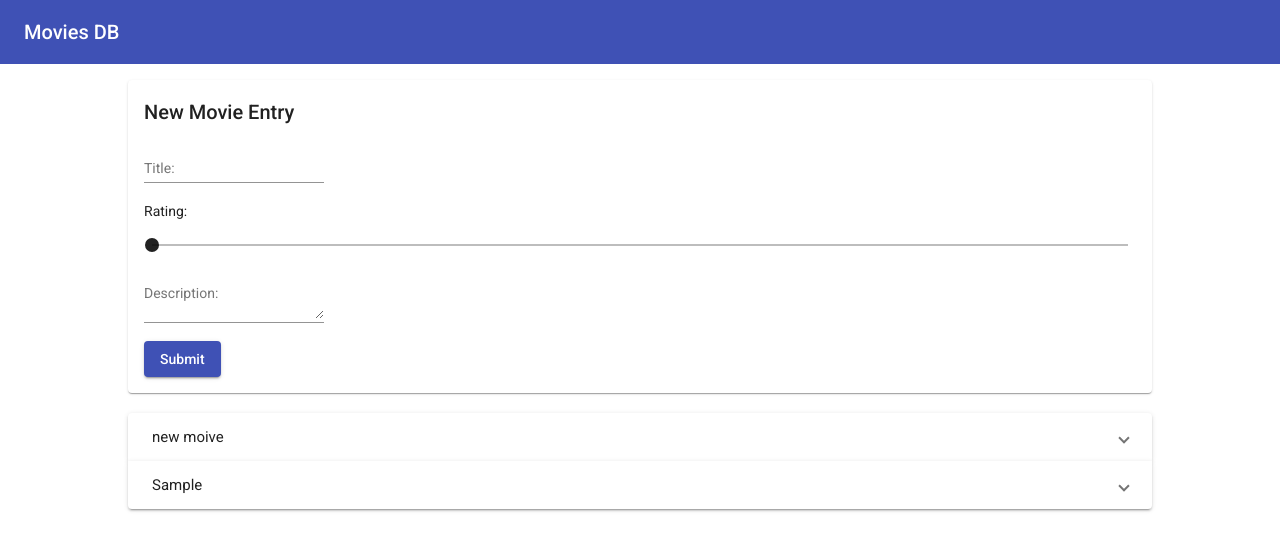
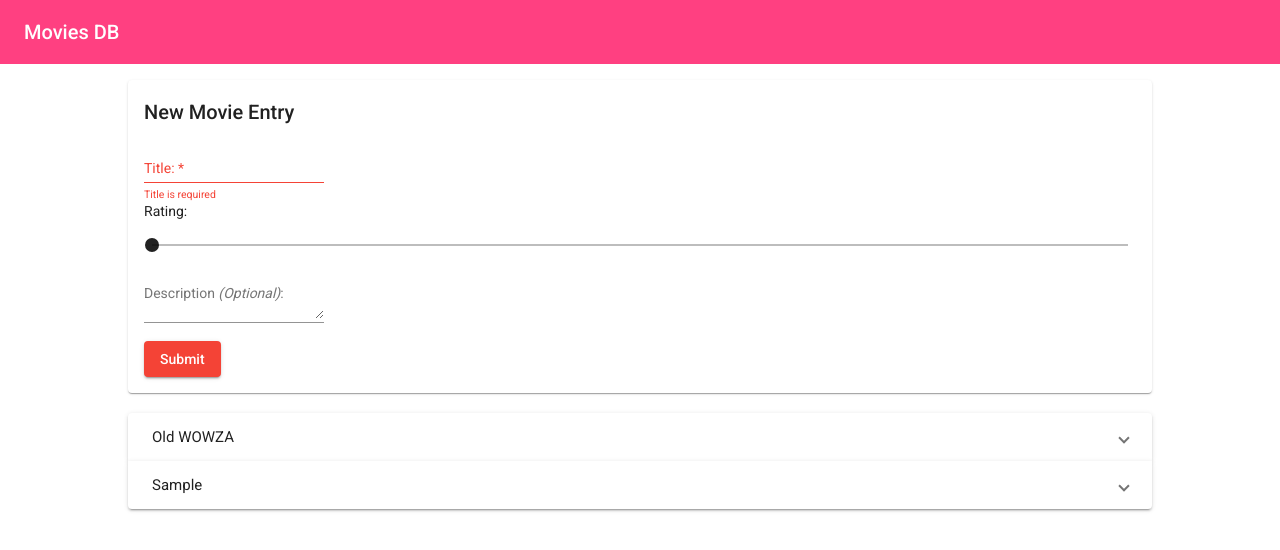
Before and after one commit to davix14/movies-app, an Angular app: page / in a window 1280 px wide. Both pictures are taken after typing "Sample", "Sample" into the empty fields and a click on the button "Submit". Shown: the top 550 px of the page. Built offline with nearby package versions, Linux system fonts and the light colour scheme.

Commit message:
Added comments and validations for Title

```diff
--- a/src/app/app-header/app-header.component.css
+++ b/src/app/app-header/app-header.component.css
@@ -1,3 +1,4 @@
+/*To pad the Title - USED when trying to add nav bar to the left*/
 h1 {
   display: inline;
   margin: 0.5rem;
--- a/src/app/app-header/app-header.component.html
+++ b/src/app/app-header/app-header.component.html
@@ -1,5 +1,5 @@
 <div class="header-container">
-  <mat-toolbar color="primary">
+  <mat-toolbar color="accent">
     <h1>Movies DB</h1>
   </mat-toolbar>
 </div>
--- a/src/app/create-movie/create-movie.component.css
+++ b/src/app/create-movie/create-movie.component.css
@@ -1,3 +1,4 @@
+/*To have the fields stacked vertically instead of in-line*/
 mat-form-field, mat-slider {
   display: flex;
 }
--- a/src/app/create-movie/create-movie.component.html
+++ b/src/app/create-movie/create-movie.component.html
@@ -1,3 +1,11 @@
+<!-- Design idea:
+     - Wrap it all in a mat-card element to make it look nice
+     - Add Title for info
+     - Form for user input
+     - Give slider steps and thumblabel for ease of use
+     - Added conditional messages for validations
+     - Keep colors like the buttons and fields neutral/colorful until validation triggers
+ -->
 <mat-card>
   <h2>New Movie Entry</h2>
   <form [formGroup]="myForm" (submit)="onSubmit(myForm)">
@@ -6,6 +14,9 @@
       <input
         matInput
         formControlName="title"/>
+      <mat-error>
+        Title is required
+      </mat-error>
     </mat-form-field>
     <mat-label>Rating: </mat-label>
     <mat-slider
@@ -13,15 +24,18 @@
       min="0"
       max="5"
       step="0.5"
+      tickInterval="1"
       formControlName="rating">Rating
     </mat-slider>
+<!--    <mat-error *ngIf="myForm.controls.rating.pristine && submitted == true">ERROROOROOR!</mat-error>
+          TODO Figure out how to warn users when submitting form without touching rating-->
     <mat-form-field>
-      <mat-label>Description:</mat-label>
+      <mat-label>Description <i>(Optional)</i>:</mat-label>
       <textarea
         matInput
         formControlName="description"></textarea>
     </mat-form-field>
-    <button mat-raised-button color="primary" type="submit">Submit</button>
+    <button mat-raised-button color="warn" type="submit">Submit</button>
   </form>
 </mat-card>
 
--- a/src/app/create-movie/create-movie.component.ts
+++ b/src/app/create-movie/create-movie.component.ts
@@ -1,6 +1,6 @@
-import { Component, OnInit } from '@angular/core';
+import {Component, OnInit} from '@angular/core';
 import {FormBuilder, FormGroup, Validators} from '@angular/forms';
-import { Movie } from '../movies.model';
+import {Movie} from '../movies.model';
 import {MoviesService} from '../movies.service';
 
 @Component({
@@ -9,23 +9,27 @@ import {MoviesService} from '../movies.service';
   styleUrls: ['./create-movie.component.css']
 })
 export class CreateMovieComponent implements OnInit {
-  myForm: FormGroup;
+  myForm: FormGroup; // new Form obj to take output of formBuilder
 
-  constructor(private fb: FormBuilder, public movieService: MoviesService) {}
+  constructor(private fb: FormBuilder, public movieService: MoviesService) {
+  } // Injecting Form Builder
 
   ngOnInit(): void {
-    this.myForm = this.fb.group({
-      title: '',
-      rating: '',
-      description: ''
+    this.myForm = this.fb.group({ // Use formBuilder to create a reactive form
+      title: ['', [
+        Validators.required,
+        Validators.minLength(1)
+      ]], // TODO Add validations
+      rating: '', // TODO Add validations
+      description: ''// TODO Add validations
     });
   }
 
-  onSubmit(form: FormGroup) {
-    if (form.invalid){ //  If form is invalid do nothing
+  onSubmit(form: FormGroup) { // Method to handle the form submission IN: Form OUT: void
+    if (form.invalid) { //  If form is invalid do nothing
       return;
     }
-    const current = new Date();
+    const current = new Date(); // Create date obj for Timestamp
     const newMovie: Movie = { //  Create new movie obj from form
       id: null,
       title: form.value.title,
@@ -33,7 +37,7 @@ export class CreateMovieComponent implements OnInit {
       description: form.value.description,
       dateEntered: current.getTime()
     };
-    console.log(newMovie);
+    // console.log(newMovie); // FR DEBUG: Log to the new obj to console
     this.movieService.addMovie(newMovie); //  Send new movie to service
     this.myForm.reset(); //  Reset the form
     return null; //  Return null to prevent reloading page
--- a/src/app/movies.service.ts
+++ b/src/app/movies.service.ts
@@ -9,7 +9,7 @@ export class MoviesService {
   private allMovies: Movie[] = [
     {
       id: null,
-      title: 'new moive',
+      title: 'Old WOWZA',
       rating: 4,
       description: 'green',
       dateEntered: null
```
